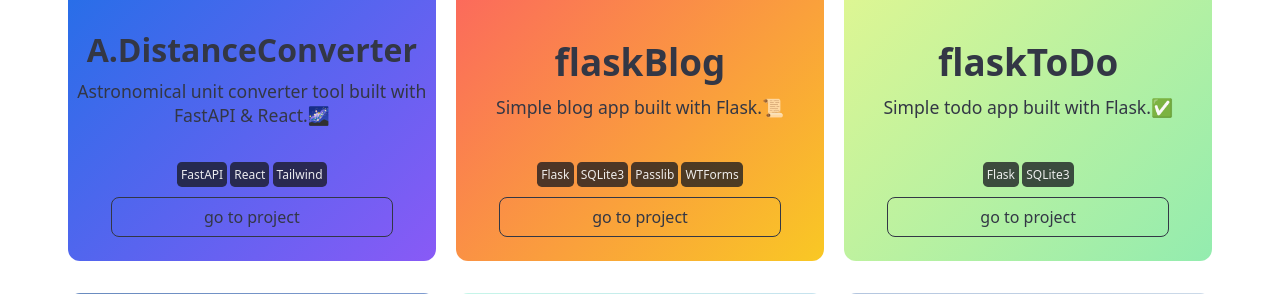
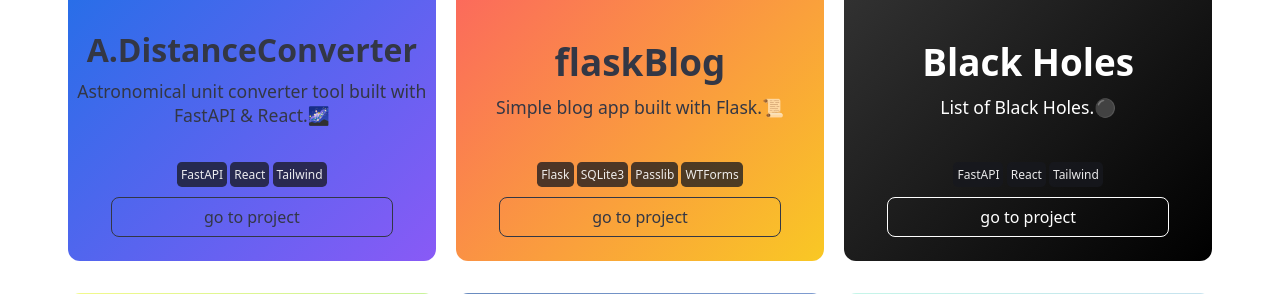
Before and after one commit to DogukanUrker/dogukanurker.com, a Flask app: page /projects in a window 1280 px wide. Shown: the part 786-1080 px from the top of the page. Run offline with Flask 3, Linux system fonts and the light colour scheme; some libraries are stand-ins or nearby versions.

Commit message:
'/blackholes' added

```diff
--- a/static/css/projects.css
+++ b/static/css/projects.css
@@ -89,6 +89,16 @@
 
 .AstronomicalDistanceConverterBtn:hover {
   color: #6561f1;
+}
+
+.blackHolesBtn {
+  color: #fff;
+  border-color: #fff;
+}
+
+.blackHolesBtn:hover {
+  color: #121212;
+  background-color: #eeeeee;
 }
 
 .card {
@@ -184,7 +194,7 @@
   background: linear-gradient(135deg, #9d80cb, #6467f2 100%);
   background: -moz-linear-gradient(135deg, #9d80cb, #6467f2 100%);
   background: -webkit-linear-gradient(135deg, #9d80cb, #6467f2 100%);
-  filter: progid: DXImageTransform.Microsoft.gradient( startColorstr="#9D80CB", endColorstr="#6366F1", GradientType=1 );
+  filter: progid: DXImageTransform.Microsoft.gradient(startColorstr="#9D80CB", endColorstr="#6366F1", GradientType=1);
 }
 
 .AstronomicalDistanceConverterCard {
@@ -192,7 +202,15 @@
   background: linear-gradient(135deg, #895af6 0%, #0c74e4 100%);
   background: -moz-linear-gradient(135deg, #895af6 0%, #0c74e4 100%);
   background: -webkit-linear-gradient(135deg, #895af6 0%, #0c74e4 100%);
-  filter: progid: DXImageTransform.Microsoft.gradient( startColorstr="#8B5CF6", endColorstr="#0C75E6", GradientType=1 );
+  filter: progid: DXImageTransform.Microsoft.gradient(startColorstr="#8B5CF6", endColorstr="#0C75E6", GradientType=1);
+}
+
+.blackHolesCard {
+  color: #fff;
+  background: linear-gradient(135deg, #000000 0%, #404040 100%);
+  background: -moz-linear-gradient(135deg, #000000 0%, #404040 100%);
+  background: -webkit-linear-gradient(135deg, #000000 0%, #404040 100%);
+  filter: progid: DXImageTransform.Microsoft.gradient(startColorstr="#000000", endColorstr="#404040", GradientType=1);
 }
 
 .getImagesFromURLCard h1,
@@ -224,6 +242,7 @@
   .cardImagesBox {
     display: none;
   }
+
   .card {
     padding-top: 1rem;
     height: 23rem;
--- a/templates/projects.html
+++ b/templates/projects.html
@@ -131,6 +131,28 @@
         <div class="tech">WTForms</div>
       </div>
       <a href="/flaskblog" class="flaskBlogBtn projectBtn" target="_blank"
+        >go to project</a
+      >
+    </div>
+  </div>
+  <div class="card blackHolesCard">
+    <div class="cardImagesBox">
+      <img
+        src="https://github.com/DogukanUrker/BlackHoles/blob/main/images/desktop/desktop.png?raw=true"
+        class="cardImages"
+      />
+    </div>
+    <div>
+      <h1>Black Holes</h1>
+      <p>List of Black Holes.⚫</p>
+    </div>
+    <div>
+      <div class="techs">
+        <div class="tech">FastAPI</div>
+        <div class="tech">React</div>
+        <div class="tech">Tailwind</div>
+      </div>
+      <a href="/blackholes" class="blackHolesBtn projectBtn" target="_blank"
         >go to project</a
       >
     </div>
```
